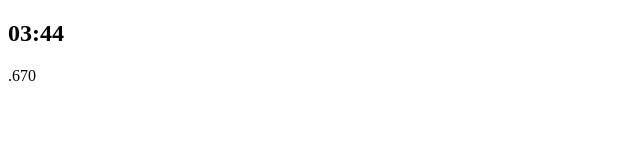
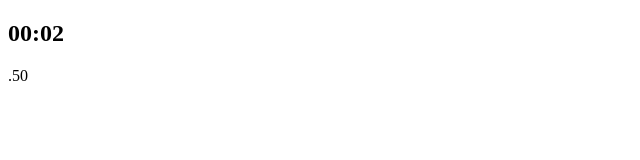
Before and after one commit to emagrorrim/clock, a React app: page / in a window 1280 px wide. Shown: the top 160 px of the page, without its empty margins (0-640 px from the left). Built offline with nearby package versions, Linux system fonts and the light colour scheme.

Commit message:
Add counting down feature

```diff
--- a/src/clock/component/Timer.js
+++ b/src/clock/component/Timer.js
@@ -1,24 +1,31 @@
 import React, { Component } from 'react';
 
 import TimingLabel from './TimerLabel';
+import TimerController from '../controller/TimerController';
+import CountDownModel from '../model/CountDownModel';
 
 export default class Timer extends Component {
   constructor(props) {
     super(props)
+    this.timerController = new TimerController();
     this.state = {
-      time: {
-        hour: 1,
-        minute: 3,
-        second: 44,
-        millisecond: 670
-      }
+      displayedTime: new CountDownModel(0, 0, 0, 0)
     }
+  }
+
+  componentDidMount() {
+    let that = this;
+    this.timerController.run(10 * 1000, (countDown) => {
+      that.setState({
+        displayedTime: countDown
+      })
+    });
   }
 
   render() {
     return (
       <div className="darkBackground">
-        <TimingLabel className="timingLabel" time={this.state.time} />
+        <TimingLabel className="timingLabel" displayedTime={this.state.displayedTime} />
       </div>
     )
   }
--- a/src/clock/component/TimerLabel.js
+++ b/src/clock/component/TimerLabel.js
@@ -3,7 +3,15 @@ import React, { Component } from 'react';
 export default class TimerLabel extends Component {
   constructor(props) {
     super(props);
-    this.state = { time: this.props.time };
+    this.state = {
+      time: this.props.displayedTime
+    }
+  }
+
+  componentWillReceiveProps(nextProps) {
+    this.setState({
+      time: nextProps.displayedTime
+    })
   }
 
   _formatedTimeString() {
@@ -15,7 +23,7 @@ export default class TimerLabel extends Component {
   _formatedMinute() {
     const minute = parseInt(this.state.time.minute);
     if (minute < 0 || minute >= 60) {
-      throw new RangeError("Minute can not less than 0 or greater than 59");
+      return "00";
     }
     if (minute < 10) {
       return "0" + minute;
@@ -26,7 +34,7 @@ export default class TimerLabel extends Component {
   _formatedSecond() {
     const second = parseInt(this.state.time.second);
     if (second < 0 || second >= 60) {
-      throw new RangeError("Second can not less than 0 or greater than 59");
+      return "00";
     }
     if (second < 10) {
       return "0" + second;
@@ -37,15 +45,13 @@ export default class TimerLabel extends Component {
   _formatedMillisecond() {
     const millisecond = parseInt(this.state.time.millisecond);
     if (millisecond < 0 || millisecond >= 1000) {
-      throw new RangeError("Millisecond can not less than 0 or greater than 999");
+      return "00";
     }
-    if (millisecond < 10) {
-      return "00" + millisecond;
-    }
-    if (millisecond < 100) {
+    const displayedMillisecond = parseInt(millisecond / 10);
+    if (displayedMillisecond < 10) {
       return "0" + millisecond;
     }
-    return millisecond.toString();
+    return displayedMillisecond.toString();
   }
 
   render() {
--- /dev/null
+++ b/src/clock/controller/TimerController.js
@@ -0,0 +1,33 @@
+import CountDownModel from '../model/CountDownModel';
+
+export default class TimerController {
+  run(distance, tick) {
+    let end = new Date().getTime() + distance;
+    this.start(end, tick)
+  }
+
+  start(end, tick) {
+    let that = this;
+    this.timer = setInterval(() => {
+      let start = new Date().getTime();
+      let distance = end - start;
+
+      let hours = Math.floor((distance % (1000 * 60 * 60 * 24)) / (1000 * 60 * 60));
+      let minutes = Math.floor((distance % (1000 * 60 * 60)) / (1000 * 60));
+      let seconds = Math.floor((distance % (1000 * 60)) / 1000);
+      let millisecond = Math.floor(distance % 1000);
+
+      let countDown = new CountDownModel(hours, minutes, seconds, millisecond);
+      tick(countDown);
+
+      if (distance < 0) {
+        tick(new CountDownModel(0, 0, 0, 0));
+        that.end();
+      }
+    },10);
+  }
+
+  end() {
+    clearInterval(this.timer);
+  }
+}
--- /dev/null
+++ b/src/clock/model/CountDownModel.js
@@ -0,0 +1,8 @@
+export default class CountDownModel {
+  constructor(hour, minute, second, millisecond) {
+    this.hour = hour;
+    this.minute = minute;
+    this.second = second;
+    this.millisecond = millisecond;
+  }
+}
```
